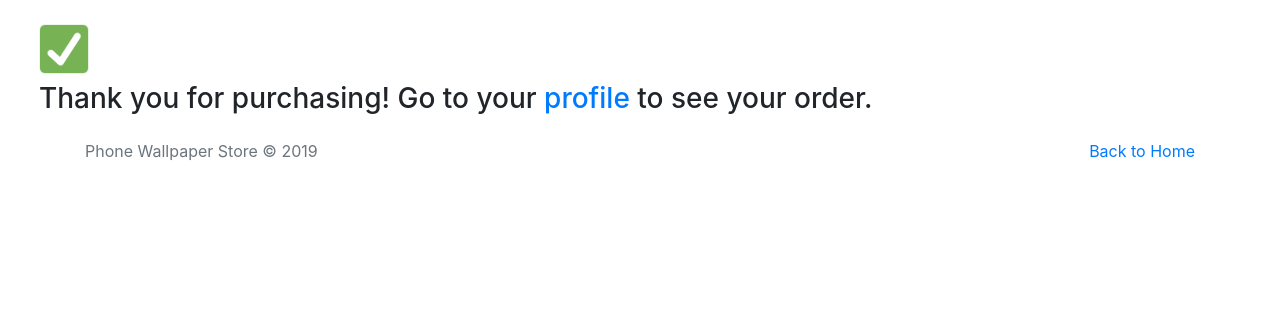
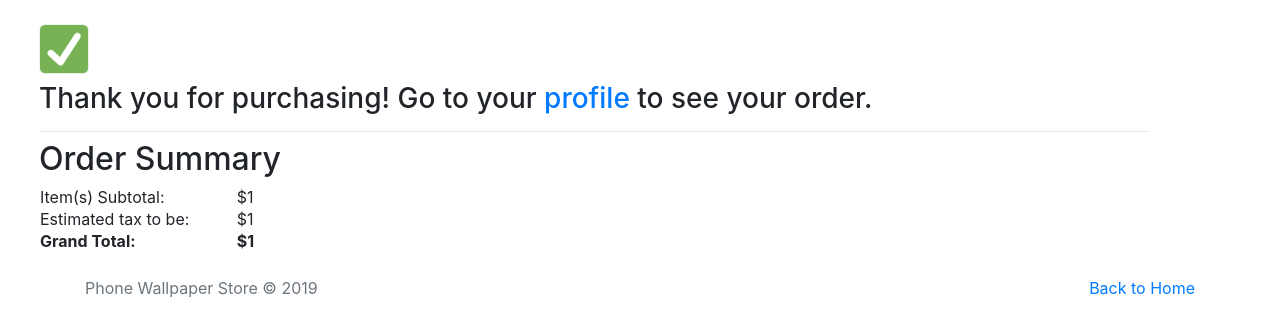
Before and after one commit to no-vac/csit355Project, a PHP site: page /completedOrder.php in a window 1280 px wide. Shown: the part 78-414 px from the top of the page. Run offline with PHP 8.4, Linux system fonts and the light colour scheme; the visitor is signed in with stand-in values (Sample User, id 1); some libraries are stand-ins or nearby versions.

Commit message:
fixed receipt ammounts, centered store items

```diff
--- a/public_html/completedOrder.php
+++ b/public_html/completedOrder.php
@@ -7,6 +7,22 @@
         <div class="container m-4">
             <img class="mb-2" src="../assets/confirmedOrder.png" alt="confirmedOrder" width="50">
             <h3>Thank you for purchasing! Go to your <a href="profile.php">profile</a> to see your order.</h3>
+            <?php
+            echo "<hr class=\"mb-2\"><h2>Order Summary</h2>
+                        <table style=\"width:20%\">
+                            <tr>
+                                <td>Item(s) Subtotal:</td>
+                                <td>$".$_SESSION['subtotal']."</td>
+                            </tr>
+                            <tr>
+                                <td>Estimated tax to be:</td>
+                                <td>$" . round($_SESSION['taxammt'], 2) . "
+                            </tr>
+                            <tr>
+                                <td><strong>Grand Total:</strong></td>
+                                <td><strong>$" . round($_SESSION['grandtotal'], 2) . "</strong></td>
+                        </table>";
+            ?>
         </div>
         <?php require 'components/footer.php'; ?>
     </body>
--- a/public_html/components/header.php
+++ b/public_html/components/header.php
@@ -3,7 +3,6 @@
   session_start();
   require '../controllers/access/getAccess.php';
   $mysqli -> set_charset("utf8");
-  setlocale(LC_MONETARY,"en_US");
   ?>
 
 <head>
```
Also changed, not shown: public_html/cart.php (+6 -3 lines), public_html/store.php (+4 -3 lines).
